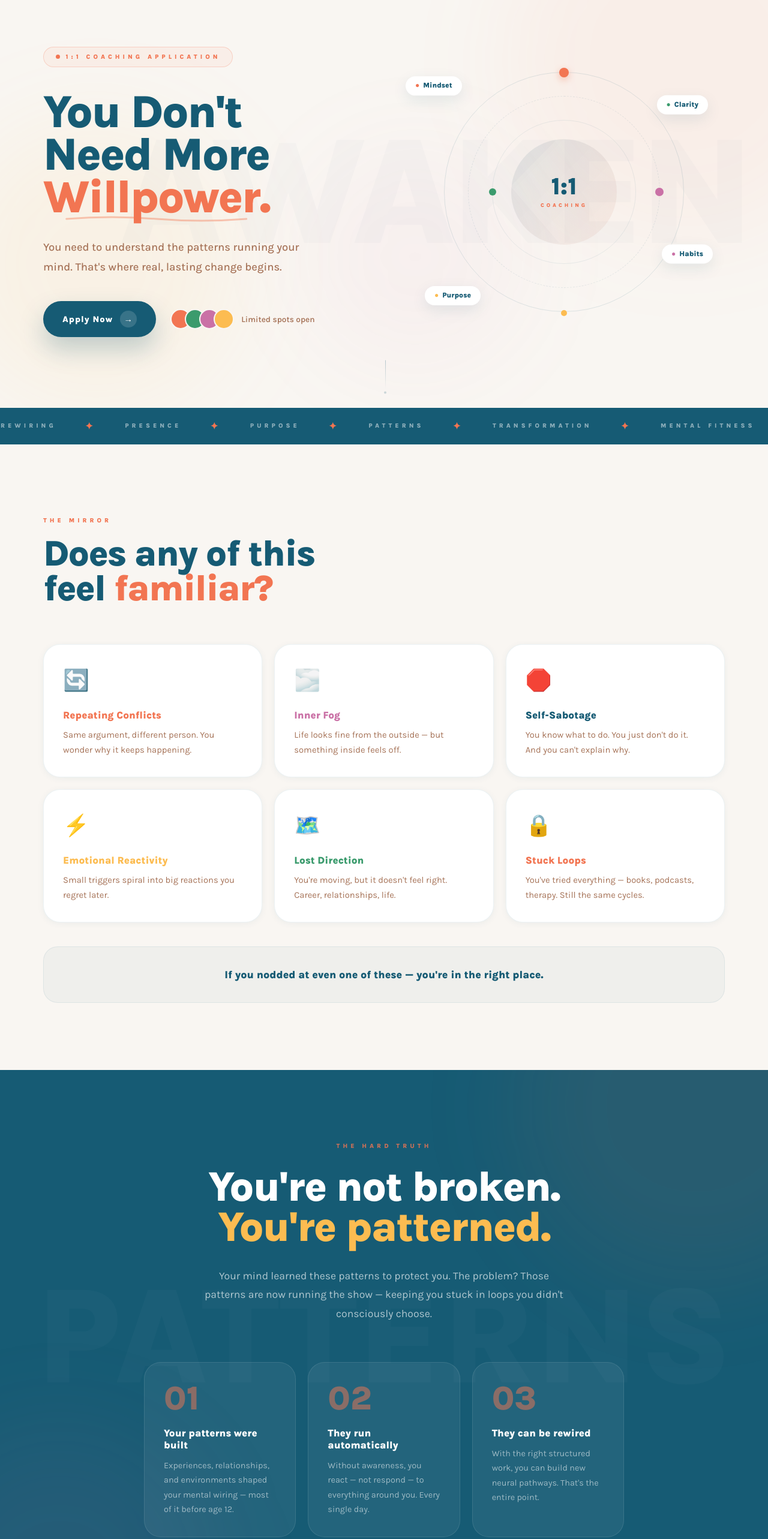
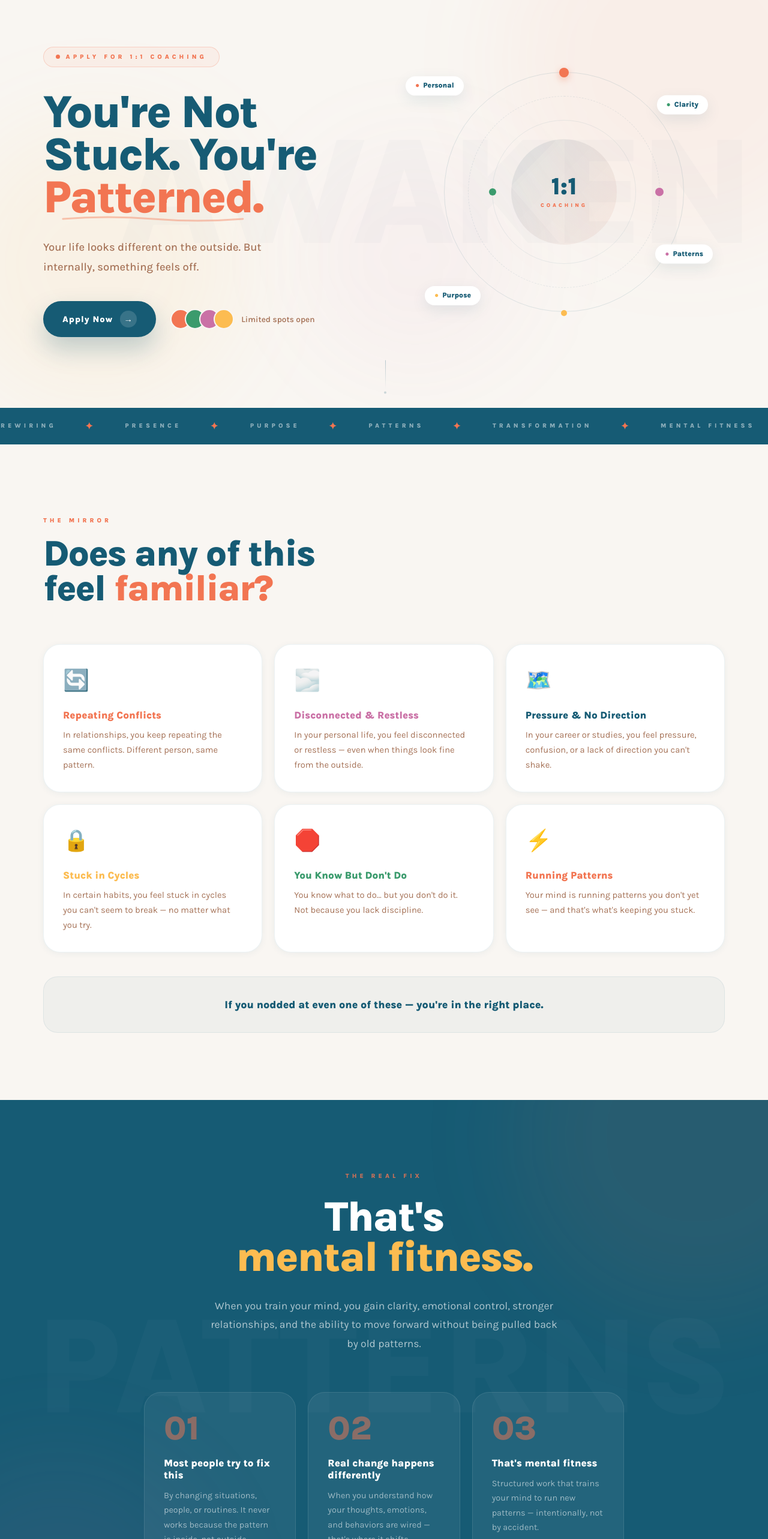
Before and after one commit to hetashridk/LifeOfMiracle, a Next.js app: page /coaching in a window 1280 px wide. Shown: the part 120-2686 px from the top of the page at 60% size. Built offline with nearby package versions, Linux system fonts and the light colour scheme.

Commit message:
content changed of coaching page

```diff
--- a/src/app/coaching/page.tsx
+++ b/src/app/coaching/page.tsx
@@ -63,7 +63,7 @@ export default function CoachingPage() {
                   borderRadius: 9999, background: 'rgba(242,117,82,0.06)',
                 }}>
                   <span style={{ width: 7, height: 7, borderRadius: '50%', background: '#f27552', animation: 'pulse 2s infinite' }} />
-                  1:1 Coaching Application
+                  Apply for 1:1 Coaching
                 </span>
               </motion.div>
 
@@ -73,9 +73,9 @@ export default function CoachingPage() {
                 transition={{ duration: 0.7, delay: 0.1 }}
                 style={{ fontSize: 'clamp(3rem, 6vw, 5.5rem)', fontWeight: 900, lineHeight: 0.92, letterSpacing: '-0.035em', marginBottom: '2rem' }}
               >
-                You Don't<br />Need More<br />
+                You're Not<br />Stuck. You're<br />
                 <span style={{ color: '#f27552', position: 'relative', display: 'inline-block' }}>
-                  Willpower.
+                  Patterned.
                   <svg style={{ position: 'absolute', bottom: -4, left: 0, width: '100%', overflow: 'visible' }} height="10" viewBox="0 0 300 10" fill="none">
                     <path d="M0 7 Q75 1 150 7 Q225 13 300 7" stroke="#f27552" strokeWidth="3" strokeLinecap="round" opacity="0.4" />
                   </svg>
@@ -88,7 +88,7 @@ export default function CoachingPage() {
                 transition={{ duration: 0.6, delay: 0.25 }}
                 style={{ fontSize: '1.15rem', color: '#a67358', lineHeight: 1.8, maxWidth: 440, marginBottom: '2.5rem', fontWeight: 500 }}
               >
-                You need to understand the patterns running your mind. That's where real, lasting change begins.
+                Your life looks different on the outside. But internally, something feels off.
               </motion.p>
 
               <motion.div
@@ -153,9 +153,9 @@ export default function CoachingPage() {
                 </div>
                 {/* Tags */}
                 {[
-                  { label: 'Mindset', color: '#f27552', style: { top: '2%', left: '-16%' } },
+                  { label: 'Personal', color: '#f27552', style: { top: '2%', left: '-16%' } },
                   { label: 'Clarity', color: '#3b9b6d', style: { top: '12%', right: '-10%' } },
-                  { label: 'Habits', color: '#ca71a6', style: { bottom: '18%', right: '-12%' } },
+                  { label: 'Patterns', color: '#ca71a6', style: { bottom: '18%', right: '-12%' } },
                   { label: 'Purpose', color: '#fcbc51', style: { bottom: '2%', left: '-8%' } },
                 ].map((tag, i) => (
                   <motion.div
@@ -217,12 +217,12 @@ export default function CoachingPage() {
 
           <div style={{ display: 'grid', gridTemplateColumns: 'repeat(auto-fit, minmax(280px, 1fr))', gap: '1.25rem' }}>
             {[
-              { icon: '🔄', title: 'Repeating Conflicts', body: 'Same argument, different person. You wonder why it keeps happening.', color: '#f27552' },
-              { icon: '🌫️', title: 'Inner Fog', body: "Life looks fine from the outside — but something inside feels off.", color: '#ca71a6' },
-              { icon: '🛑', title: 'Self-Sabotage', body: "You know what to do. You just don't do it. And you can't explain why.", color: '#165b74' },
-              { icon: '⚡', title: 'Emotional Reactivity', body: 'Small triggers spiral into big reactions you regret later.', color: '#fcbc51' },
-              { icon: '🗺️', title: 'Lost Direction', body: "You're moving, but it doesn't feel right. Career, relationships, life.", color: '#3b9b6d' },
-              { icon: '🔒', title: 'Stuck Loops', body: "You've tried everything — books, podcasts, therapy. Still the same cycles.", color: '#f27552' },
+              { icon: '🔄', title: 'Repeating Conflicts', body: 'In relationships, you keep repeating the same conflicts. Different person, same pattern.', color: '#f27552' },
+              { icon: '🌫️', title: 'Disconnected & Restless', body: 'In your personal life, you feel disconnected or restless — even when things look fine from the outside.', color: '#ca71a6' },
+              { icon: '🗺️', title: 'Pressure & No Direction', body: 'In your career or studies, you feel pressure, confusion, or a lack of direction you can\'t shake.', color: '#165b74' },
+              { icon: '🔒', title: 'Stuck in Cycles', body: 'In certain habits, you feel stuck in cycles you can\'t seem to break — no matter what you try.', color: '#fcbc51' },
+              { icon: '🛑', title: 'You Know But Don\'t Do', body: 'You know what to do… but you don\'t do it. Not because you lack discipline.', color: '#3b9b6d' },
+              { icon: '⚡', title: 'Running Patterns', body: 'Your mind is running patterns you don\'t yet see — and that\'s what\'s keeping you stuck.', color: '#f27552' },
             ].map((card, i) => (
               <motion.div
                 key={i}
@@ -266,21 +266,21 @@ export default function CoachingPage() {
         <div style={{ ...container, position: 'relative', zIndex: 1 }}>
           <div style={{ maxWidth: 800, margin: '0 auto', textAlign: 'center' }}>
             <motion.div initial={{ opacity: 0, y: 30 }} whileInView={{ opacity: 1, y: 0 }} viewport={{ once: true }}>
-              <span style={{ fontSize: '0.65rem', fontWeight: 900, letterSpacing: '5px', textTransform: 'uppercase', color: 'rgba(242,117,82,0.8)' }}>The Hard Truth</span>
+              <span style={{ fontSize: '0.65rem', fontWeight: 900, letterSpacing: '5px', textTransform: 'uppercase', color: 'rgba(242,117,82,0.8)' }}>The Real Fix</span>
               <h2 style={{ fontSize: 'clamp(2.4rem, 5.5vw, 4.5rem)', fontWeight: 900, lineHeight: 0.95, letterSpacing: '-0.03em', marginTop: '1.5rem', marginBottom: '2rem' }}>
-                You're not broken.<br />
-                <span style={{ color: '#fcbc51' }}>You're patterned.</span>
+                That's<br />
+                <span style={{ color: '#fcbc51' }}>mental fitness.</span>
               </h2>
               <p style={{ fontSize: '1.1rem', color: 'rgba(255,255,255,0.65)', lineHeight: 1.8, marginBottom: '4rem', maxWidth: 600, margin: '0 auto 4rem' }}>
-                Your mind learned these patterns to protect you. The problem? Those patterns are now running the show — keeping you stuck in loops you didn't consciously choose.
+                When you train your mind, you gain clarity, emotional control, stronger relationships, and the ability to move forward without being pulled back by old patterns.
               </p>
             </motion.div>
 
             <div style={{ display: 'grid', gridTemplateColumns: 'repeat(auto-fit, minmax(220px, 1fr))', gap: '1.25rem', marginTop: '3rem' }}>
               {[
-                { num: '01', label: 'Your patterns were built', desc: 'Experiences, relationships, and environments shaped your mental wiring — most of it before age 12.' },
-                { num: '02', label: 'They run automatically', desc: 'Without awareness, you react — not respond — to everything around you. Every single day.' },
-                { num: '03', label: 'They can be rewired', desc: "With the right structured work, you can build new neural pathways. That's the entire point." },
+                { num: '01', label: 'Most people try to fix this', desc: 'By changing situations, people, or routines. It never works because the pattern is inside, not outside.' },
+                { num: '02', label: 'Real change happens differently', desc: 'When you understand how your thoughts, emotions, and behaviors are wired — that\'s where it shifts.' },
+                { num: '03', label: 'That\'s mental fitness', desc: 'Structured work that trains your mind to run new patterns — intentionally, not by accident.' },
               ].map((step, i) => (
                 <motion.div
                   key={i}
@@ -306,15 +306,15 @@ export default function CoachingPage() {
           <motion.div initial={{ opacity: 0, y: 20 }} whileInView={{ opacity: 1, y: 0 }} viewport={{ once: true }} style={{ marginBottom: '4rem', textAlign: 'center' }}>
             <span style={{ fontSize: '0.65rem', fontWeight: 900, letterSpacing: '5px', textTransform: 'uppercase', color: '#f27552' }}>The Work</span>
             <h2 style={{ fontSize: 'clamp(2.2rem, 5vw, 3.5rem)', fontWeight: 900, letterSpacing: '-0.03em', marginTop: '1rem' }}>
-              What the coaching <em style={{ color: '#f27552', fontStyle: 'italic' }}>actually</em> does
+              What this coaching <em style={{ color: '#f27552', fontStyle: 'italic' }}>actually</em> focuses on
             </h2>
           </motion.div>
 
           <div style={{ display: 'grid', gridTemplateColumns: 'repeat(auto-fit, minmax(280px, 1fr))', gap: '1.75rem' }}>
             {[
-              { phase: 'Phase 01', title: 'See It', subtitle: 'Awareness', desc: "We map your patterns — the mental models, emotional triggers, and behavior loops quietly running your life. You can't change what you can't see.", accent: '#f27552' },
-              { phase: 'Phase 02', title: 'Shift It', subtitle: 'Rewiring', desc: 'Using targeted methods from psychology and neuroscience, we interrupt old patterns and begin building new ones — intentionally, not by accident.', accent: '#165b74' },
-              { phase: 'Phase 03', title: 'Live It', subtitle: 'Integration', desc: 'Real life is the practice. We embed the shifts into your daily reality — relationships, work, habits — so they become your new automatic default.', accent: '#3b9b6d' },
+              { phase: 'Focus 01', title: 'Personal', subtitle: 'Growth', desc: 'Deep work on your personal growth — understanding and rewiring the beliefs, emotional patterns, and mental models running your inner world.', accent: '#f27552' },
+              { phase: 'Focus 02', title: 'Relationships', subtitle: 'Connection', desc: 'Breaking the repeating conflicts and disconnection cycles that show up in every relationship. So you stop reacting and start responding.', accent: '#165b74' },
+              { phase: 'Focus 03', title: 'Direction', subtitle: 'Career & Purpose', desc: 'Cutting through the pressure, confusion, and lack of direction in your career or studies — so you move forward with clarity, not just effort.', accent: '#3b9b6d' },
             ].map((phase, i) => (
               <motion.div
                 key={i}
@@ -350,7 +350,7 @@ export default function CoachingPage() {
             viewport={{ once: true }}
             style={{ fontSize: 'clamp(1.5rem, 3.5vw, 2.8rem)', fontWeight: 900, lineHeight: 1.3, maxWidth: 900, margin: '0 auto' }}
           >
-            "No generic advice. No surface-level fixes. Just deep, focused work on what's actually holding you back."
+            "No generic advice. No surface-level fixes."
           </motion.blockquote>
           <motion.div
             initial={{ scaleX: 0 }}
@@ -371,16 +371,16 @@ export default function CoachingPage() {
             <div style={{ position: 'sticky', top: '7rem' }}>
               <span style={{ fontSize: '0.65rem', fontWeight: 900, letterSpacing: '5px', textTransform: 'uppercase', color: '#f27552' }}>The Application</span>
               <h2 style={{ fontSize: 'clamp(2rem, 4vw, 3.2rem)', fontWeight: 900, letterSpacing: '-0.03em', lineHeight: 0.95, marginTop: '1rem', marginBottom: '1.5rem' }}>
-                Ready to stop running the same program?
+                Apply For 1:1<br />Coaching Below
               </h2>
               <p style={{ fontSize: '1.05rem', color: '#a67358', lineHeight: 1.8, fontWeight: 500, marginBottom: '2.5rem' }}>
-                Fill out the form. I read every application personally. If it's a fit, you'll hear from me within 48 hours.
+                This is deep, structured 1:1 work focused on your personal growth, your relationships, your career direction, and breaking patterns that hold you back.
               </p>
 
               <div style={{ display: 'grid', gap: '1rem' }}>
                 {[
-                  { icon: '✦', color: '#3b9b6d', bg: 'rgba(59,155,109,0.06)', title: 'This is for you if:', body: "You're ready to take full responsibility and do the real work — no excuses." },
-                  { icon: '✕', color: '#ca71a6', bg: 'rgba(202,113,166,0.06)', title: 'Not for you if:', body: "You're looking for quick fixes or someone to fix things for you." },
+                  { icon: '✦', color: '#3b9b6d', bg: 'rgba(59,155,109,0.06)', title: 'No generic advice.', body: 'No surface-level fixes. Everything is tailored specifically to you and the patterns running your life.' },
+                  { icon: '✕', color: '#ca71a6', bg: 'rgba(202,113,166,0.06)', title: 'Not for you if:', body: "You're looking for quick fixes or someone to fix things for you. This requires real commitment." },
                   { icon: '◎', color: '#fcbc51', bg: 'rgba(252,188,81,0.06)', title: 'Spots are limited:', body: 'I only take a small number of clients at a time to ensure focused, deep work.' },
                 ].map((item, i) => (
                   <motion.div
```
